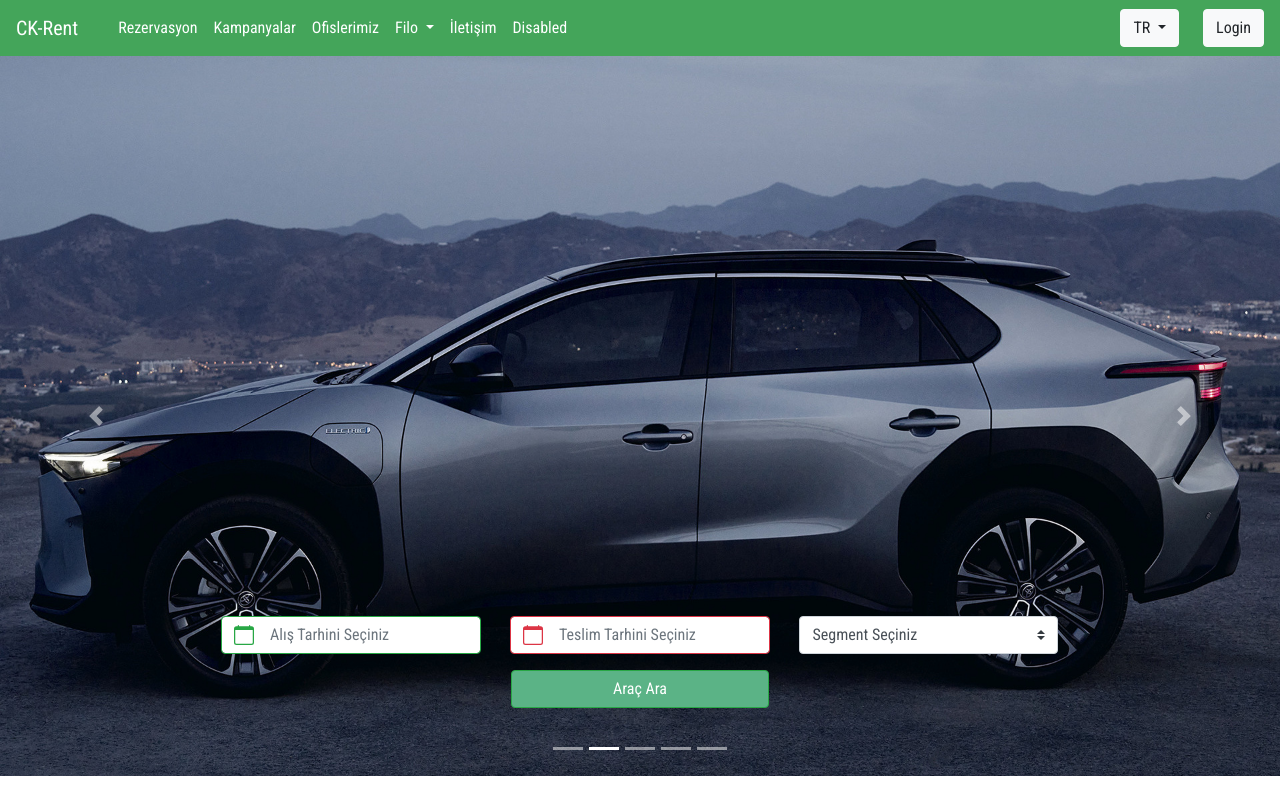
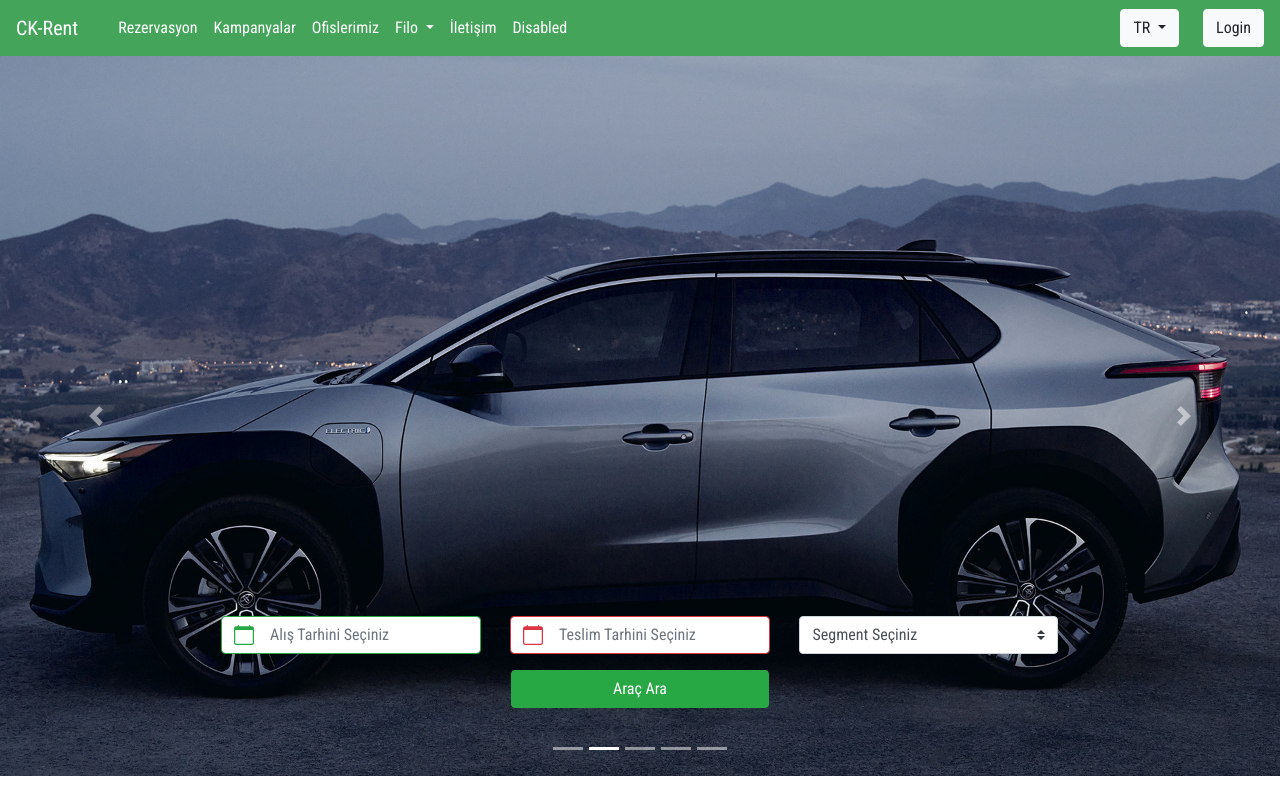
Before and after one commit to EmrullahKutlar/ck-rent, a Nuxt app: page / in a window 1280 px wide. Shown: the top 800 px of the page. Built offline with nearby package versions, Linux system fonts and the light colour scheme.

Commit message:
some changes

```diff
--- a/components/forms/datePicker.vue
+++ b/components/forms/datePicker.vue
@@ -90,7 +90,7 @@
         class="col-12 col-sm-12 col-md-4 col-lg-4 d-flex justify-content-center"
       >
         <b-button
-          style="background: #5bb386; width: -webkit-fill-available"
+          style="width: -webkit-fill-available"
           class="mt-3"
           variant="success"
           >Araç Ara</b-button
```
